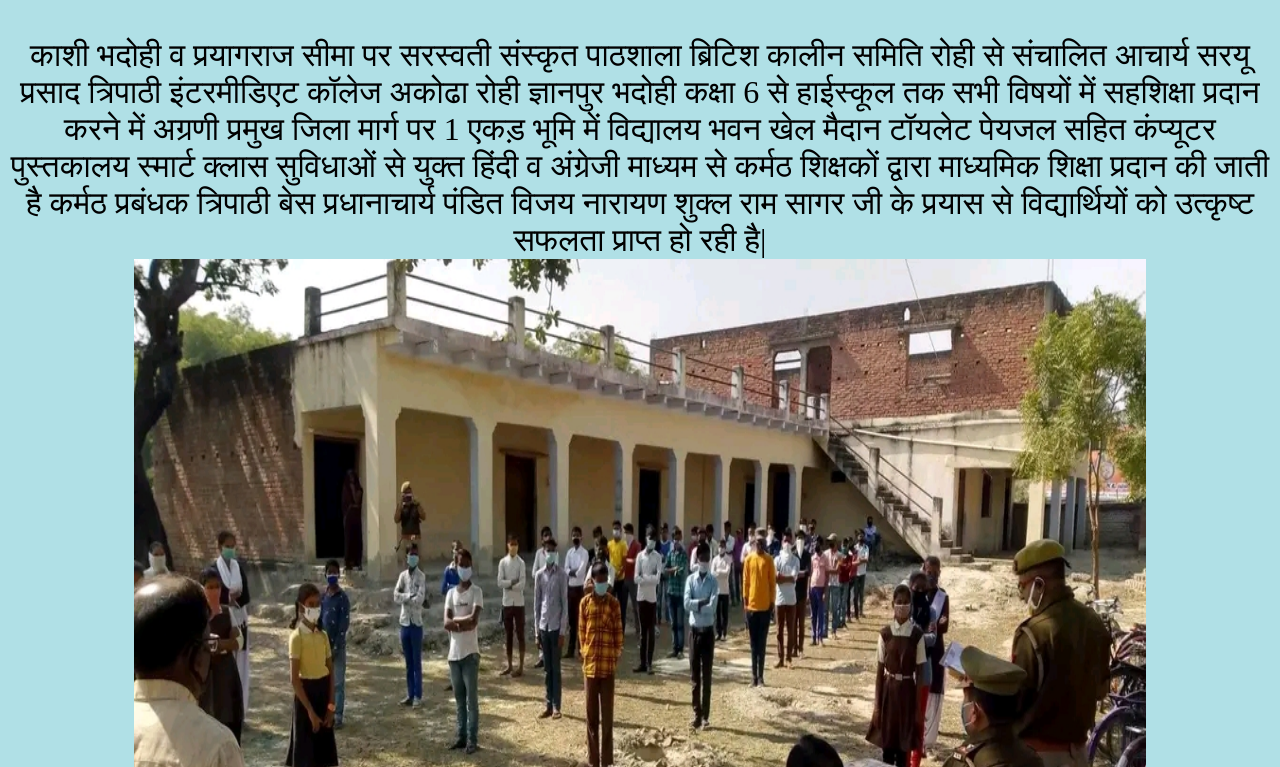
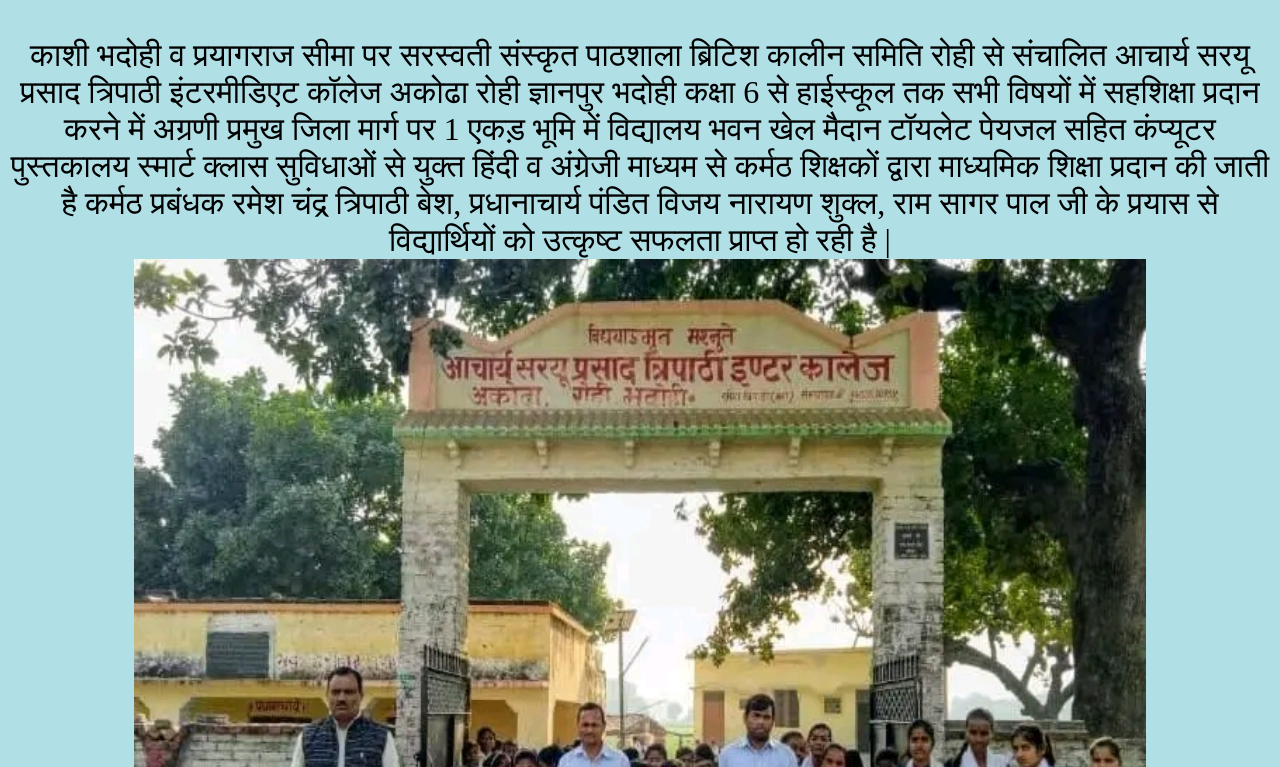
Before and after one commit to saryuprasadtripathicollege/saryuprasadtripathicollege.github.io, a plain HTML site: page index.html in a window 1280 px wide. Shown: the part 185-952 px from the top of the page. Drawn offline with Linux system fonts and the light colour scheme.

Commit message:
added another photo

```diff
--- a/index.html
+++ b/index.html
@@ -7,8 +7,10 @@
     <h1> आचार्य  सरयू प्रसाद त्रिपाठी इंटरमीडिएट कॉलेज </h1>
     <h2>अकोढ़ा, रोही, भदोही </h2>
 
-    काशी भदोही व प्रयागराज सीमा पर सरस्वती संस्कृत पाठशाला ब्रिटिश कालीन समिति रोही से संचालित आचार्य सरयू प्रसाद त्रिपाठी इंटरमीडिएट कॉलेज अकोढा रोही ज्ञानपुर भदोही कक्षा 6 से हाईस्कूल तक सभी विषयों में सहशिक्षा प्रदान करने में अग्रणी प्रमुख जिला मार्ग पर 1 एकड़ भूमि में विद्यालय भवन खेल मैदान टॉयलेट पेयजल सहित कंप्यूटर पुस्तकालय स्मार्ट क्लास सुविधाओं से युक्त हिंदी व अंग्रेजी माध्यम से कर्मठ शिक्षकों द्वारा माध्यमिक शिक्षा प्रदान की जाती है कर्मठ प्रबंधक त्रिपाठी बेस प्रधानाचार्य पंडित विजय नारायण शुक्ल राम सागर जी के प्रयास से विद्यार्थियों को उत्कृष्ट सफलता प्राप्त हो रही है|
+    काशी भदोही व प्रयागराज सीमा पर सरस्वती संस्कृत पाठशाला ब्रिटिश कालीन समिति रोही से संचालित आचार्य सरयू प्रसाद त्रिपाठी इंटरमीडिएट कॉलेज अकोढा रोही ज्ञानपुर भदोही कक्षा 6 से हाईस्कूल तक सभी विषयों में सहशिक्षा प्रदान करने में अग्रणी प्रमुख जिला मार्ग पर 1 एकड़ भूमि में विद्यालय भवन खेल मैदान टॉयलेट पेयजल सहित कंप्यूटर पुस्तकालय स्मार्ट क्लास सुविधाओं से युक्त हिंदी व अंग्रेजी माध्यम से कर्मठ शिक्षकों द्वारा माध्यमिक शिक्षा प्रदान की जाती है कर्मठ प्रबंधक रमेश चंद्र त्रिपाठी बेश, प्रधानाचार्य पंडित विजय नारायण शुक्ल, राम सागर पाल जी के प्रयास से विद्यार्थियों को उत्कृष्ट सफलता प्राप्त हो रही है |
 
+    <img src="schoolfamily.jpg" alt="School Assembly photo" width="80%" height="100%">
+    <br/> <br/> <br/>
     <img src="assembly.jpg" alt="School Assembly photo" width="80%" height="100%">
 </body>
 
```
